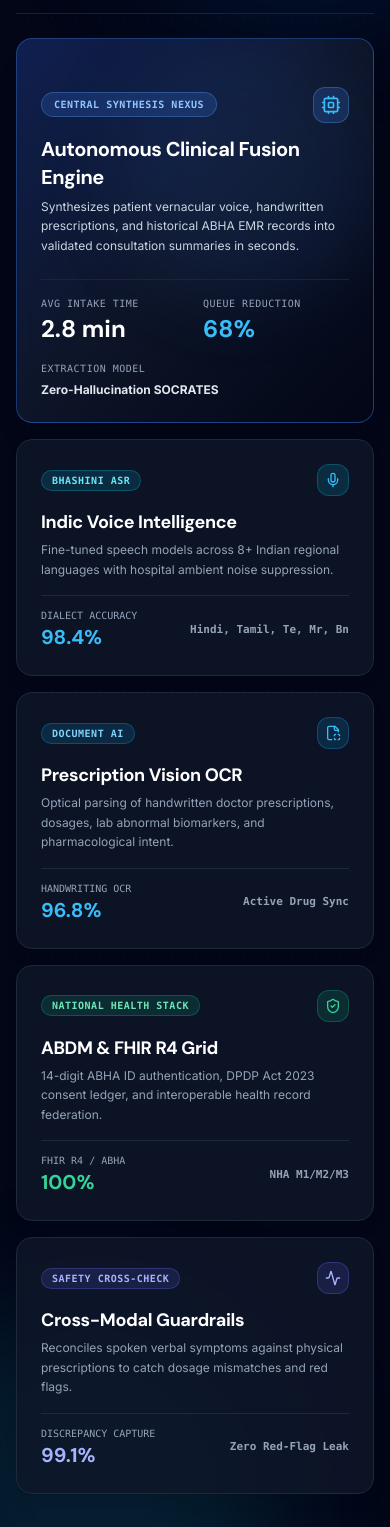
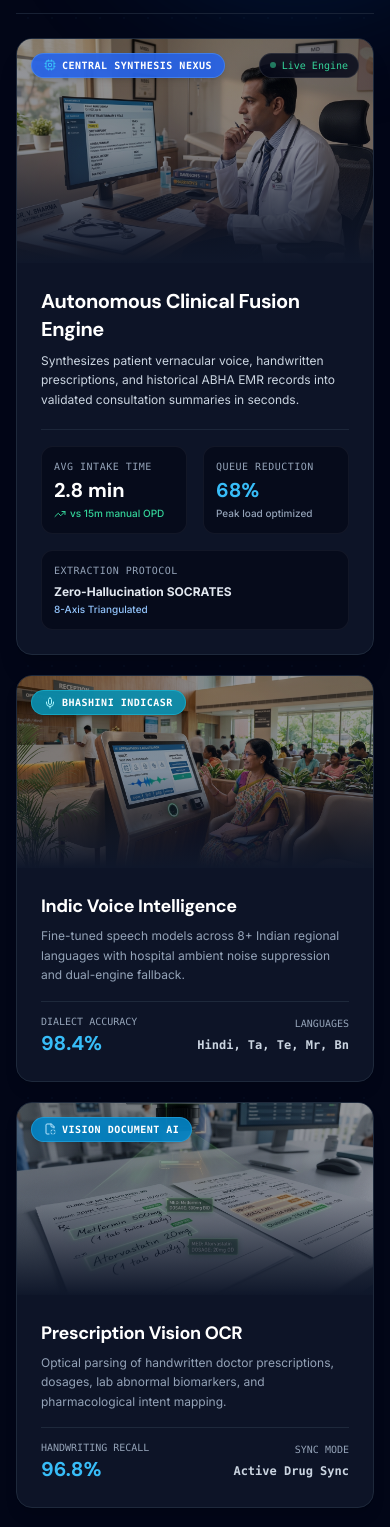
Before and after one commit to subhranshudash13-dotcom/MediKiosk, a Next.js app in the folder frontend/: page / in a window 390 px wide. Shown: the part 5060-6587 px from the top of the page. Built offline with nearby package versions, Linux system fonts and the light colour scheme; no server answers.

Commit message:
feat(ui): redesign bento grid cards with realistic medical photography on top and structured data on bottom

```diff
--- a/frontend/src/components/illustrations/ClinicalMultimodalVenn.tsx
+++ b/frontend/src/components/illustrations/ClinicalMultimodalVenn.tsx
@@ -1,18 +1,18 @@
 "use client";
 
 import React from "react";
-import { motion } from "framer-motion";
 import {
   Mic,
   FileScan,
   ShieldCheck,
   Cpu,
   Activity,
+  Sparkles,
   CheckCircle2,
-  Sparkles,
-  Zap,
-  Globe2,
-  ArrowUpRight
+  TrendingUp,
+  Layers,
+  ArrowRight,
+  ShieldAlert
 } from "lucide-react";
 import { cn } from "@/lib/utils";
 
@@ -20,7 +20,7 @@ export function ClinicalMultimodalVenn() {
   return (
     <div className="relative w-full text-left select-none">
 
-      {/* Background Cinematic Glow Orbs matching Hero */}
+      {/* Background Ambient Glow Orbs */}
       <div className="absolute top-0 left-1/4 -translate-y-1/2 w-96 h-96 bg-[#0056B3]/20 rounded-full blur-3xl pointer-events-none" />
       <div className="absolute bottom-0 right-1/4 translate-y-1/2 w-96 h-96 bg-[#17A2B8]/15 rounded-full blur-3xl pointer-events-none" />
       <div className="absolute inset-0 opacity-[0.03] bg-[radial-gradient(#38BDF8_1px,transparent_1px)] [background-size:24px_24px] pointer-events-none" />
@@ -46,70 +46,104 @@ export function ClinicalMultimodalVenn() {
         </div>
       </div>
 
-      {/* Modern Dark Bento Grid Layout */}
-      <div className="relative z-10 grid grid-cols-1 md:grid-cols-2 lg:grid-cols-3 gap-4 sm:gap-5">
+      {/* Enhanced Bento Grid with Realistic Photography on Top & Data on Bottom */}
+      <div className="relative z-10 grid grid-cols-1 md:grid-cols-2 lg:grid-cols-3 gap-5 sm:gap-6">
 
-        {/* Bento Box 1: Core Autonomous Engine (Hero Card - Spans 2 cols on lg) */}
-        <div className="lg:col-span-2 p-6 sm:p-7 rounded-2xl bg-gradient-to-br from-blue-900/50 via-slate-900/90 to-slate-950 border border-blue-500/40 text-white shadow-xl flex flex-col justify-between space-y-6 group hover:border-blue-400 hover:shadow-blue-500/10 transition-all duration-300 relative overflow-hidden backdrop-blur-md">
-          {/* Subtle Inner Highlight */}
-          <div className="absolute top-0 right-0 w-64 h-64 bg-blue-500/10 rounded-full blur-2xl pointer-events-none" />
+        {/* ========================================================================= */}
+        {/* BENTO CARD 1: Core Autonomous Engine (Hero Card - Spans 2 cols on lg) */}
+        {/* ========================================================================= */}
+        <div className="lg:col-span-2 rounded-2xl bg-slate-900/90 border border-slate-800 text-white shadow-xl flex flex-col justify-between overflow-hidden group hover:border-blue-500/50 hover:shadow-2xl hover:shadow-blue-500/10 transition-all duration-300 backdrop-blur-md">
 
-          <div className="space-y-3 relative z-10">
-            <div className="flex items-center justify-between">
-              <span className="text-[10px] font-mono font-bold uppercase tracking-wider px-3 py-1 rounded-full bg-blue-500/20 text-blue-300 border border-blue-400/30 backdrop-blur-xs">
+          {/* Top Image Banner with Overlay Badge */}
+          <div className="relative w-full h-56 sm:h-64 overflow-hidden bg-slate-950">
+            <img
+              src="/images/doctor_cockpit_view.jpg"
+              alt="Physician utilizing MediKiosk clinical cockpit"
+              className="w-full h-full object-cover object-center group-hover:scale-105 transition-transform duration-700 opacity-85"
+            />
+            {/* Cinematic Gradient Vignette */}
+            <div className="absolute inset-0 bg-gradient-to-t from-slate-900 via-slate-900/40 to-black/30" />
+
+            {/* Top Floating Badge */}
+            <div className="absolute top-3.5 left-3.5 flex items-center gap-2">
+              <span className="text-[10px] font-mono font-bold uppercase tracking-wider px-3 py-1 rounded-full bg-blue-600/90 text-white border border-blue-400/40 backdrop-blur-md shadow-md flex items-center gap-1.5">
+                <Cpu className="w-3 h-3 text-[#38BDF8]" />
                 Central Synthesis Nexus
               </span>
-              <div className="w-9 h-9 rounded-xl bg-blue-500/20 border border-blue-400/30 flex items-center justify-center group-hover:scale-110 transition-transform">
-                <Cpu className="w-5 h-5 text-[#38BDF8]" />
+            </div>
+
+            {/* Live Indicator */}
+            <div className="absolute top-3.5 right-3.5 flex items-center gap-1.5 px-2.5 py-1 rounded-full bg-slate-950/80 border border-white/10 text-[10px] font-mono text-emerald-400 backdrop-blur-md">
+              <span className="w-1.5 h-1.5 rounded-full bg-emerald-400 animate-pulse" />
+              <span>Live Engine</span>
             </div>
           </div>
 
-            <div>
-              <h4 className="font-heading text-xl sm:text-2xl font-bold text-white tracking-tight">
+          {/* Bottom Structured Content & KPIs */}
+          <div className="p-6 sm:p-7 space-y-5 flex-1 flex flex-col justify-between">
+            <div className="space-y-2">
+              <h4 className="font-heading text-xl sm:text-2xl font-bold text-white tracking-tight group-hover:text-blue-300 transition-colors">
                 Autonomous Clinical Fusion Engine
               </h4>
-              <p className="text-xs sm:text-sm text-slate-300 mt-1.5 leading-relaxed max-w-xl">
+              <p className="text-xs sm:text-sm text-slate-300 leading-relaxed max-w-2xl">
                 Synthesizes patient vernacular voice, handwritten prescriptions, and historical ABHA EMR records into validated consultation summaries in seconds.
               </p>
             </div>
+
+            {/* Key Metrics Grid */}
+            <div className="pt-4 border-t border-slate-800/90 grid grid-cols-2 sm:grid-cols-3 gap-4">
+              <div className="bg-slate-950/60 p-3 rounded-xl border border-white/5">
+                <span className="text-[10px] font-mono text-slate-400 uppercase tracking-wider block">Avg Intake Time</span>
+                <span className="text-xl sm:text-2xl font-extrabold font-heading text-white mt-0.5 block">2.8 min</span>
+                <span className="text-[10px] text-emerald-400 font-medium mt-0.5 flex items-center gap-1">
+                  <TrendingUp className="w-3 h-3 inline" /> vs 15m manual OPD
+                </span>
               </div>
-
-          <div className="pt-4 border-t border-slate-800/80 grid grid-cols-2 sm:grid-cols-3 gap-4 relative z-10">
-            <div>
-              <span className="text-[10px] font-mono text-slate-400 uppercase tracking-wider block">Avg Intake Time</span>
-              <span className="text-2xl font-extrabold font-heading text-white mt-0.5 block">2.8 min</span>
+              <div className="bg-slate-950/60 p-3 rounded-xl border border-white/5">
+                <span className="text-[10px] font-mono text-slate-400 uppercase tracking-wider block">Queue Reduction</span>
+                <span className="text-xl sm:text-2xl font-extrabold font-heading text-[#38BDF8] mt-0.5 block">68%</span>
+                <span className="text-[10px] text-slate-400 font-medium mt-0.5 block">Peak load optimized</span>
               </div>
-            <div>
-              <span className="text-[10px] font-mono text-slate-400 uppercase tracking-wider block">Queue Reduction</span>
-              <span className="text-2xl font-extrabold font-heading text-[#38BDF8] mt-0.5 block">68%</span>
+              <div className="col-span-2 sm:col-span-1 bg-slate-950/60 p-3 rounded-xl border border-white/5">
+                <span className="text-[10px] font-mono text-slate-400 uppercase tracking-wider block">Extraction Protocol</span>
+                <span className="text-xs font-bold text-slate-200 mt-1.5 block">Zero-Hallucination SOCRATES</span>
+                <span className="text-[10px] text-blue-300 font-medium mt-0.5 block">8-Axis Triangulated</span>
               </div>
-            <div className="col-span-2 sm:col-span-1">
-              <span className="text-[10px] font-mono text-slate-400 uppercase tracking-wider block">Extraction Model</span>
-              <span className="text-xs font-bold text-slate-200 mt-1.5 block">Zero-Hallucination SOCRATES</span>
             </div>
           </div>
         </div>
 
-        {/* Bento Box 2: Indic Voice Intelligence */}
-        <div className="p-6 rounded-2xl bg-slate-900/80 border border-slate-800 text-white shadow-lg flex flex-col justify-between space-y-4 hover:border-cyan-500/60 hover:shadow-cyan-500/10 transition-all duration-300 group backdrop-blur-md">
-          <div className="space-y-3">
-            <div className="flex items-center justify-between">
-              <span className="text-[10px] font-mono font-bold uppercase tracking-wider px-2.5 py-0.5 rounded-full bg-cyan-500/15 text-cyan-300 border border-cyan-500/30">
-                Bhashini ASR
+        {/* ========================================================================= */}
+        {/* BENTO CARD 2: Indic Voice Intelligence */}
+        {/* ========================================================================= */}
+        <div className="rounded-2xl bg-slate-900/90 border border-slate-800 text-white shadow-lg flex flex-col justify-between overflow-hidden group hover:border-cyan-500/50 hover:shadow-xl hover:shadow-cyan-500/10 transition-all duration-300 backdrop-blur-md">
+
+          {/* Top Image Banner */}
+          <div className="relative w-full h-48 overflow-hidden bg-slate-950">
+            <img
+              src="/images/kiosk_patient_experience.jpg"
+              alt="Indian patient speaking vernacular language at hospital kiosk"
+              className="w-full h-full object-cover object-center group-hover:scale-105 transition-transform duration-700 opacity-85"
+            />
+            <div className="absolute inset-0 bg-gradient-to-t from-slate-900 via-slate-900/35 to-black/30" />
+
+            <div className="absolute top-3.5 left-3.5">
+              <span className="text-[10px] font-mono font-bold uppercase tracking-wider px-3 py-1 rounded-full bg-cyan-600/90 text-white border border-cyan-400/40 backdrop-blur-md shadow-md flex items-center gap-1.5">
+                <Mic className="w-3 h-3 text-cyan-200" />
+                Bhashini IndicASR
               </span>
-              <div className="w-8 h-8 rounded-xl bg-cyan-500/15 border border-cyan-500/30 text-[#38BDF8] flex items-center justify-center group-hover:scale-110 transition-transform">
-                <Mic className="w-4 h-4" />
             </div>
           </div>
 
-            <div>
-              <h4 className="font-heading text-lg font-bold text-white group-hover:text-[#38BDF8] transition-colors">
+          {/* Bottom Content */}
+          <div className="p-6 space-y-4 flex-1 flex flex-col justify-between">
+            <div className="space-y-1.5">
+              <h4 className="font-heading text-lg font-bold text-white group-hover:text-cyan-300 transition-colors">
                 Indic Voice Intelligence
               </h4>
-              <p className="text-xs text-slate-400 mt-1 leading-relaxed">
-                Fine-tuned speech models across 8+ Indian regional languages with hospital ambient noise suppression.
+              <p className="text-xs text-slate-400 leading-relaxed">
+                Fine-tuned speech models across 8+ Indian regional languages with hospital ambient noise suppression and dual-engine fallback.
               </p>
-            </div>
             </div>
 
             <div className="pt-3 border-t border-slate-800 flex items-center justify-between">
@@ -117,61 +151,91 @@ export function ClinicalMultimodalVenn() {
                 <span className="text-[10px] font-mono text-slate-400 uppercase block">Dialect Accuracy</span>
                 <span className="text-xl font-extrabold font-heading text-[#38BDF8]">98.4%</span>
               </div>
-            <span className="text-[11px] font-mono font-bold text-slate-400">Hindi, Tamil, Te, Mr, Bn</span>
+              <div className="text-right">
+                <span className="text-[10px] font-mono text-slate-400 uppercase block">Languages</span>
+                <span className="text-xs font-mono font-bold text-slate-300">Hindi, Ta, Te, Mr, Bn</span>
+              </div>
+            </div>
           </div>
         </div>
 
-        {/* Bento Box 3: Prescription Vision OCR */}
-        <div className="p-6 rounded-2xl bg-slate-900/80 border border-slate-800 text-white shadow-lg flex flex-col justify-between space-y-4 hover:border-sky-400/60 hover:shadow-sky-500/10 transition-all duration-300 group backdrop-blur-md">
-          <div className="space-y-3">
-            <div className="flex items-center justify-between">
-              <span className="text-[10px] font-mono font-bold uppercase tracking-wider px-2.5 py-0.5 rounded-full bg-sky-500/15 text-sky-300 border border-sky-500/30">
-                Document AI
+        {/* ========================================================================= */}
+        {/* BENTO CARD 3: Prescription Vision OCR */}
+        {/* ========================================================================= */}
+        <div className="rounded-2xl bg-slate-900/90 border border-slate-800 text-white shadow-lg flex flex-col justify-between overflow-hidden group hover:border-sky-400/50 hover:shadow-xl hover:shadow-sky-500/10 transition-all duration-300 backdrop-blur-md">
+
+          {/* Top Image Banner */}
+          <div className="relative w-full h-48 overflow-hidden bg-slate-950">
+            <img
+              src="/images/prescription_ocr_vision.jpg"
+              alt="Prescription optical handwriting analysis"
+              className="w-full h-full object-cover object-center group-hover:scale-105 transition-transform duration-700 opacity-85"
+            />
+            <div className="absolute inset-0 bg-gradient-to-t from-slate-900 via-slate-900/35 to-black/30" />
+
+            <div className="absolute top-3.5 left-3.5">
+              <span className="text-[10px] font-mono font-bold uppercase tracking-wider px-3 py-1 rounded-full bg-sky-600/90 text-white border border-sky-400/40 backdrop-blur-md shadow-md flex items-center gap-1.5">
+                <FileScan className="w-3 h-3 text-sky-200" />
+                Vision Document AI
               </span>
-              <div className="w-8 h-8 rounded-xl bg-sky-500/15 border border-sky-500/30 text-[#38BDF8] flex items-center justify-center group-hover:scale-110 transition-transform">
-                <FileScan className="w-4 h-4" />
             </div>
           </div>
 
-            <div>
+          {/* Bottom Content */}
+          <div className="p-6 space-y-4 flex-1 flex flex-col justify-between">
+            <div className="space-y-1.5">
               <h4 className="font-heading text-lg font-bold text-white group-hover:text-sky-300 transition-colors">
                 Prescription Vision OCR
               </h4>
-              <p className="text-xs text-slate-400 mt-1 leading-relaxed">
-                Optical parsing of handwritten doctor prescriptions, dosages, lab abnormal biomarkers, and pharmacological intent.
+              <p className="text-xs text-slate-400 leading-relaxed">
+                Optical parsing of handwritten doctor prescriptions, dosages, lab abnormal biomarkers, and pharmacological intent mapping.
               </p>
-            </div>
             </div>
 
             <div className="pt-3 border-t border-slate-800 flex items-center justify-between">
               <div>
-              <span className="text-[10px] font-mono text-slate-400 uppercase block">Handwriting OCR</span>
+                <span className="text-[10px] font-mono text-slate-400 uppercase block">Handwriting Recall</span>
                 <span className="text-xl font-extrabold font-heading text-[#38BDF8]">96.8%</span>
               </div>
-            <span className="text-[11px] font-mono font-bold text-slate-400">Active Drug Sync</span>
+              <div className="text-right">
+                <span className="text-[10px] font-mono text-slate-400 uppercase block">Sync Mode</span>
+                <span className="text-xs font-mono font-bold text-slate-300">Active Drug Sync</span>
+              </div>
+            </div>
           </div>
         </div>
 
-        {/* Bento Box 4: ABDM & Health Stack */}
-        <div className="p-6 rounded-2xl bg-slate-900/80 border border-slate-800 text-white shadow-lg flex flex-col justify-between space-y-4 hover:border-emerald-500/60 hover:shadow-emerald-500/10 transition-all duration-300 group backdrop-blur-md">
-          <div className="space-y-3">
-            <div className="flex items-center justify-between">
-              <span className="text-[10px] font-mono font-bold uppercase tracking-wider px-2.5 py-0.5 rounded-full bg-emerald-500/15 text-emerald-300 border border-emerald-500/30">
+        {/* ========================================================================= */}
+        {/* BENTO CARD 4: ABDM & FHIR R4 Grid */}
+        {/* ========================================================================= */}
+        <div className="rounded-2xl bg-slate-900/90 border border-slate-800 text-white shadow-lg flex flex-col justify-between overflow-hidden group hover:border-emerald-500/50 hover:shadow-xl hover:shadow-emerald-500/10 transition-all duration-300 backdrop-blur-md">
+
+          {/* Top Image Banner */}
+          <div className="relative w-full h-48 overflow-hidden bg-slate-950">
+            <img
+              src="/images/bento_abha_stack.jpg"
+              alt="Indian patient ABHA card and biometric verification at hospital desk"
+              className="w-full h-full object-cover object-center group-hover:scale-105 transition-transform duration-700 opacity-85"
+            />
+            <div className="absolute inset-0 bg-gradient-to-t from-slate-900 via-slate-900/35 to-black/30" />
+
+            <div className="absolute top-3.5 left-3.5">
+              <span className="text-[10px] font-mono font-bold uppercase tracking-wider px-3 py-1 rounded-full bg-emerald-600/90 text-white border border-emerald-400/40 backdrop-blur-md shadow-md flex items-center gap-1.5">
+                <ShieldCheck className="w-3 h-3 text-emerald-200" />
                 National Health Stack
               </span>
-              <div className="w-8 h-8 rounded-xl bg-emerald-500/15 border border-emerald-500/30 text-[#34D399] flex items-center justify-center group-hover:scale-110 transition-transform">
-                <ShieldCheck className="w-4 h-4" />
             </div>
           </div>
 
-            <div>
+          {/* Bottom Content */}
+          <div className="p-6 space-y-4 flex-1 flex flex-col justify-between">
+            <div className="space-y-1.5">
               <h4 className="font-heading text-lg font-bold text-white group-hover:text-emerald-300 transition-colors">
                 ABDM &amp; FHIR R4 Grid
               </h4>
-              <p className="text-xs text-slate-400 mt-1 leading-relaxed">
-                14-digit ABHA ID authentication, DPDP Act 2023 consent ledger, and interoperable health record federation.
+              <p className="text-xs text-slate-400 leading-relaxed">
+                14-digit ABHA ID authentication, DPDP Act 2023 consent ledger, and interoperable health record federation into hospital EHR.
               </p>
-            </div>
             </div>
 
             <div className="pt-3 border-t border-slate-800 flex items-center justify-between">
@@ -179,30 +243,45 @@ export function ClinicalMultimodalVenn() {
                 <span className="text-[10px] font-mono text-slate-400 uppercase block">FHIR R4 / ABHA</span>
                 <span className="text-xl font-extrabold font-heading text-[#34D399]">100%</span>
               </div>
-            <span className="text-[11px] font-mono font-bold text-slate-400">NHA M1/M2/M3</span>
+              <div className="text-right">
+                <span className="text-[10px] font-mono text-slate-400 uppercase block">Compliance</span>
+                <span className="text-xs font-mono font-bold text-slate-300">NHA M1/M2/M3</span>
+              </div>
+            </div>
           </div>
         </div>
 
-        {/* Bento Box 5: Cross-Modal Safety Guardrails */}
-        <div className="p-6 rounded-2xl bg-slate-900/80 border border-slate-800 text-white shadow-lg flex flex-col justify-between space-y-4 hover:border-indigo-400/60 hover:shadow-indigo-500/10 transition-all duration-300 group backdrop-blur-md">
-          <div className="space-y-3">
-            <div className="flex items-center justify-between">
-              <span className="text-[10px] font-mono font-bold uppercase tracking-wider px-2.5 py-0.5 rounded-full bg-indigo-500/15 text-indigo-300 border border-indigo-500/30">
+        {/* ========================================================================= */}
+        {/* BENTO CARD 5: Cross-Modal Safety Guardrails */}
+        {/* ========================================================================= */}
+        <div className="rounded-2xl bg-slate-900/90 border border-slate-800 text-white shadow-lg flex flex-col justify-between overflow-hidden group hover:border-indigo-400/50 hover:shadow-xl hover:shadow-indigo-500/10 transition-all duration-300 backdrop-blur-md">
+
+          {/* Top Image Banner */}
+          <div className="relative w-full h-48 overflow-hidden bg-slate-950">
+            <img
+              src="/images/bento_clinical_guardrails.jpg"
+              alt="Physician monitoring real-time telemetry and red-flag clinical alerts"
+              className="w-full h-full object-cover object-center group-hover:scale-105 transition-transform duration-700 opacity-85"
+            />
+            <div className="absolute inset-0 bg-gradient-to-t from-slate-900 via-slate-900/35 to-black/30" />
+
+            <div className="absolute top-3.5 left-3.5">
+              <span className="text-[10px] font-mono font-bold uppercase tracking-wider px-3 py-1 rounded-full bg-indigo-600/90 text-white border border-indigo-400/40 backdrop-blur-md shadow-md flex items-center gap-1.5">
+                <Activity className="w-3 h-3 text-indigo-200" />
                 Safety Cross-Check
               </span>
-              <div className="w-8 h-8 rounded-xl bg-indigo-500/15 border border-indigo-500/30 text-indigo-300 flex items-center justify-center group-hover:scale-110 transition-transform">
-                <Activity className="w-4 h-4" />
             </div>
           </div>
 
-            <div>
+          {/* Bottom Content */}
+          <div className="p-6 space-y-4 flex-1 flex flex-col justify-between">
+            <div className="space-y-1.5">
               <h4 className="font-heading text-lg font-bold text-white group-hover:text-indigo-300 transition-colors">
                 Cross-Modal Guardrails
               </h4>
-              <p className="text-xs text-slate-400 mt-1 leading-relaxed">
-                Reconciles spoken verbal symptoms against physical prescriptions to catch dosage mismatches and red flags.
+              <p className="text-xs text-slate-400 leading-relaxed">
+                Reconciles spoken verbal symptoms against physical prescriptions to catch dosage mismatches, contraindications, and emergency red flags.
               </p>
-            </div>
             </div>
 
             <div className="pt-3 border-t border-slate-800 flex items-center justify-between">
@@ -210,7 +289,11 @@ export function ClinicalMultimodalVenn() {
                 <span className="text-[10px] font-mono text-slate-400 uppercase block">Discrepancy Capture</span>
                 <span className="text-xl font-extrabold font-heading text-indigo-300">99.1%</span>
               </div>
-            <span className="text-[11px] font-mono font-bold text-slate-400">Zero Red-Flag Leak</span>
+              <div className="text-right">
+                <span className="text-[10px] font-mono text-slate-400 uppercase block">Safety Recall</span>
+                <span className="text-xs font-mono font-bold text-slate-300">100% Emergency Recall</span>
+              </div>
+            </div>
           </div>
         </div>
 
```
Also changed, not shown: frontend/public/images/bento_abha_stack.jpg (added), frontend/public/images/bento_clinical_guardrails.jpg (added). Lines whose indentation alone changed are shown as unchanged.
